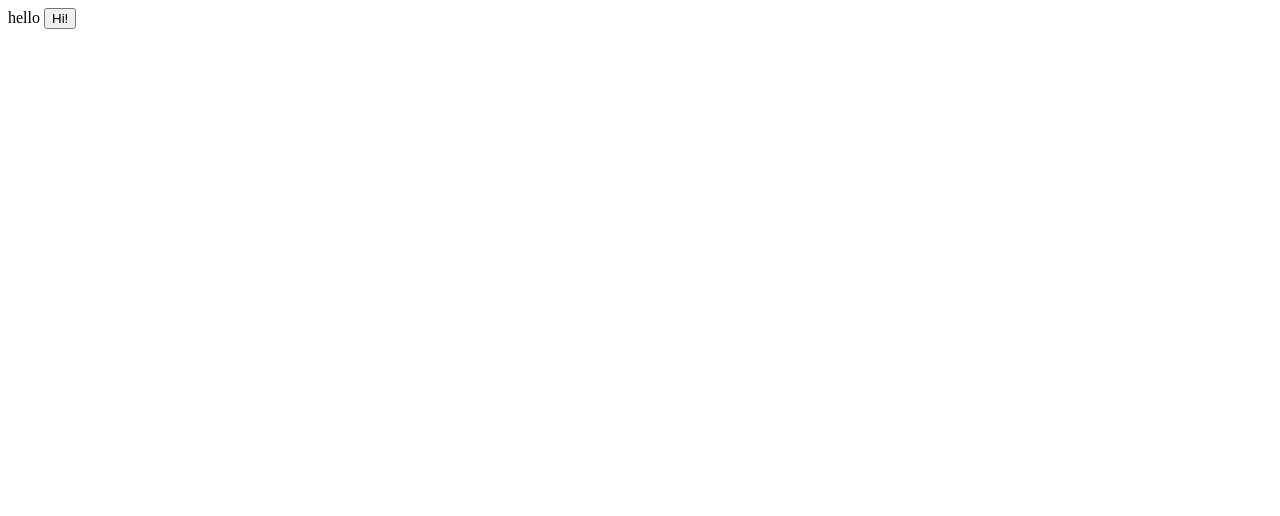
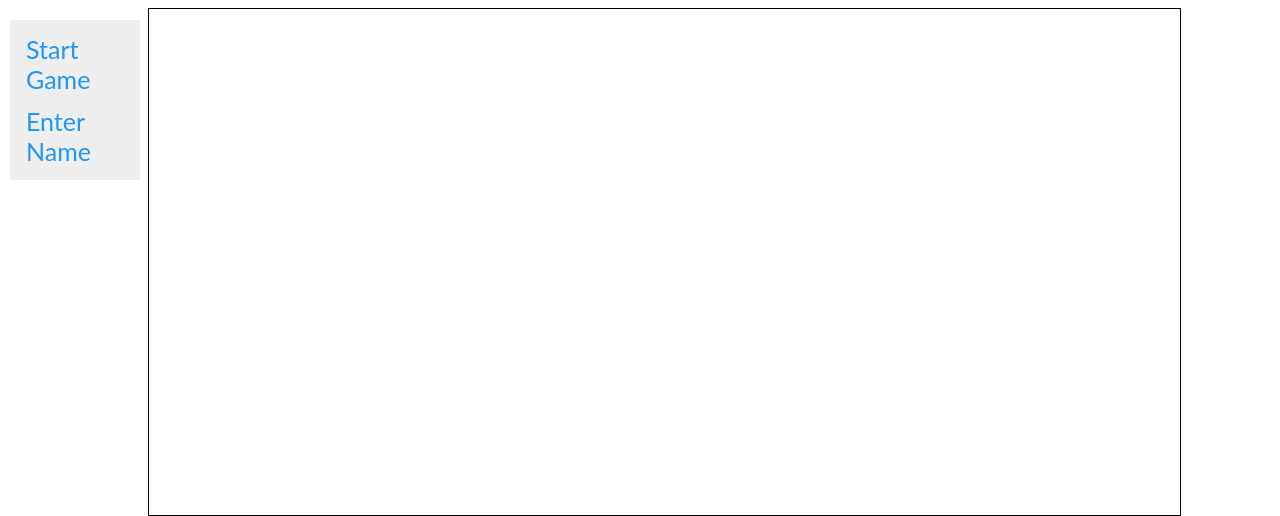
Before and after one commit to erikn775/JavaScript_Practice, a plain HTML site: page index.html in a window 1280 px wide. Drawn offline with Linux system fonts and the light colour scheme.

Commit message:
added canvas and side bar

```diff
--- a/index.css
+++ b/index.css
@@ -0,0 +1,39 @@
+body {
+    font-family: "Lato", sans-serif;
+  }
+
+  .sidenav {
+    width: 130px;
+    position: fixed;
+    z-index: 1;
+    top: 20px;
+    left: 10px;
+    background: #eee;
+    overflow-x: hidden;
+    padding: 8px 0;
+  }
+
+  .sidenav a {
+    padding: 6px 8px 6px 16px;
+    text-decoration: none;
+    font-size: 25px;
+    color: #2196F3;
+    display: block;
+  }
+
+  .sidenav a:hover {
+    color: #064579;
+  }
+
+  .game-board {
+    margin-left: 140px; /* Same width as the sidebar + left position in px */
+    padding: 0px 10px;
+    width: 80%;
+    height: 80%;
+    border:1px solid #000000;
+  }
+
+  @media screen and (max-height: 450px) {
+    .sidenav {padding-top: 15px;}
+    .sidenav a {font-size: 18px;}
+  }
--- a/index.html
+++ b/index.html
@@ -4,11 +4,17 @@
   <meta charset="UTF-8">
   <meta name="viewport" content="width=device-width, initial-scale=1.0">
   <meta http-equiv="X-UA-Compatible" content="ie=edge">
-  <title>JavaScript Lab</title>
+  <link rel="stylesheet" href="index.css">
+  <title>JavaScript Game</title>
 </head>
 <body>
-  hello
-  <button class="hi-button">Hi!</button>
+    <div class="sidenav">
+        <a href="#">Start Game</a>
+        <a href="#">Enter Name</a>
+      </div>
+    <canvas class="game-board">
+
+    </canvas>
   <script type="text/javascript" src="index.js"></script>
 </body>
 </html>
```
